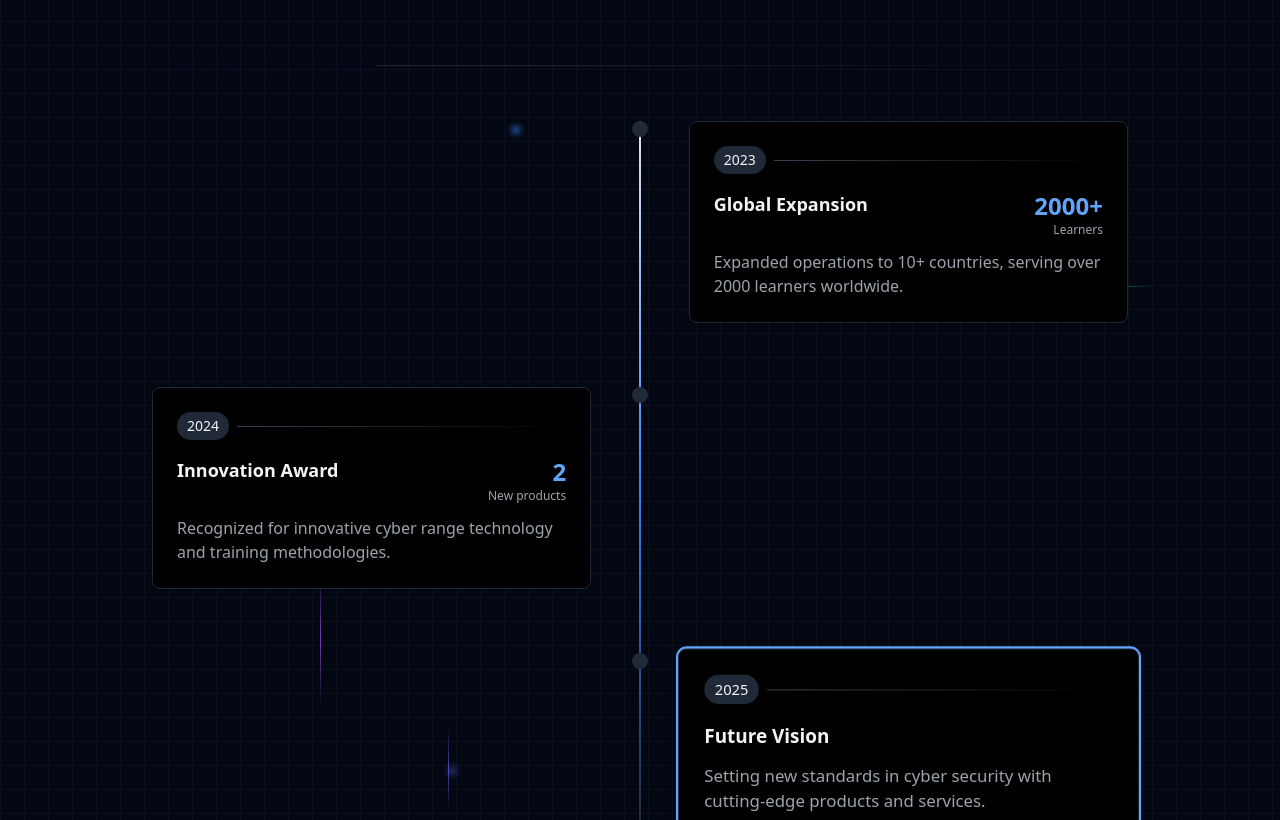
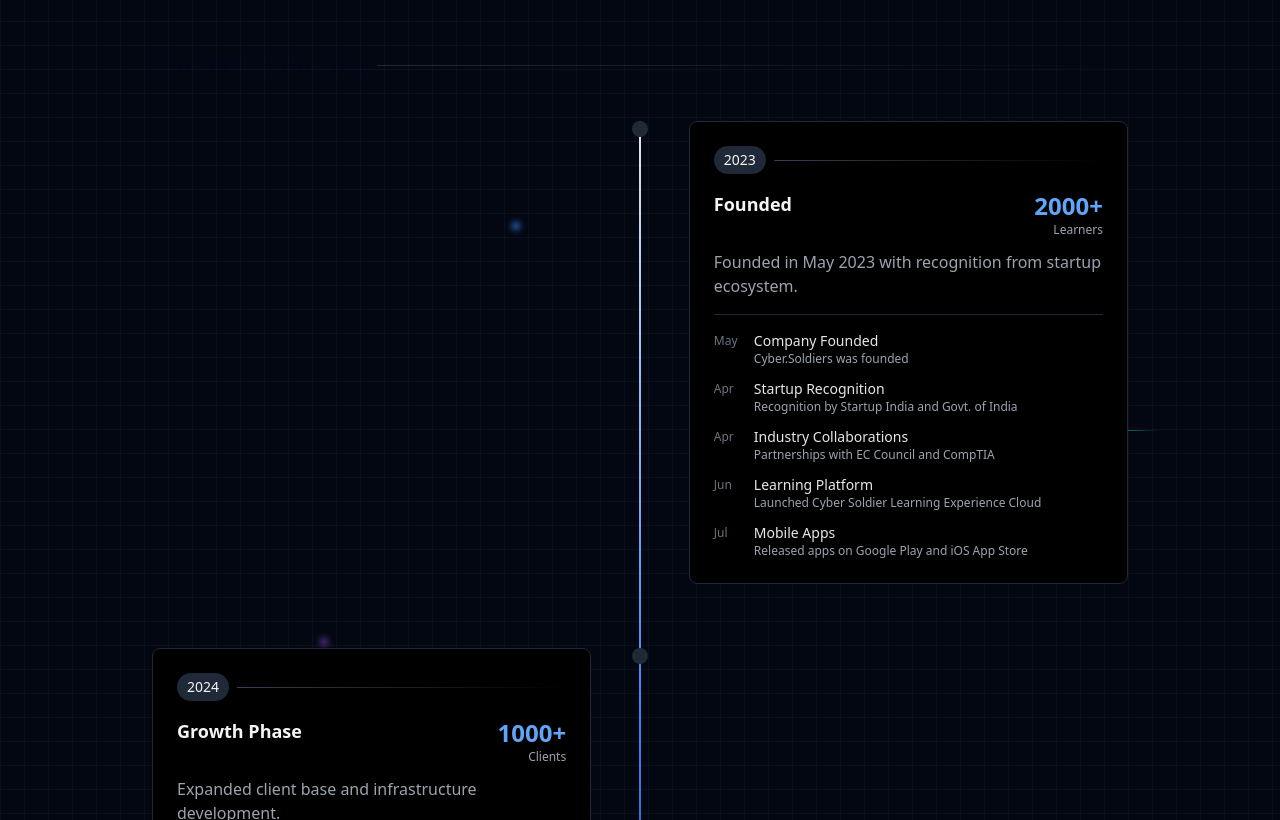
Before and after one commit to Devmangrani/Cyber-Soilders, a React (Vite) app: page /about in a window 1280 px wide. Shown: the part 1980-2800 px from the top of the page. Built offline with nearby package versions, Linux system fonts and the light colour scheme.

Commit message:
Merged devmangrani/main with local changes

```diff
--- a/src/components/about.jsx
+++ b/src/components/about.jsx
@@ -37,22 +37,68 @@ const values = [
 const timeline = [
   {
     year: "2023",
-    title: "Global Expansion",
-    description: "Expanded operations to 10+ countries, serving over 2000 learners worldwide.",
+    title: "Founded",
+    description: "Founded in May 2023 with recognition from startup ecosystem.",
     stat: "2000+",
-    statLabel: "Learners"
+    statLabel: "Learners",
+    events: [
+      {
+        month: "May",
+        title: "Company Founded",
+        description: "Cyber.Soldiers was founded"
+      },
+      {
+        month: "Apr",
+        title: "Startup Recognition",
+        description: "Recognition by Startup India and Govt. of India"
+      },
+      {
+        month: "Apr",
+        title: "Industry Collaborations",
+        description: "Partnerships with EC Council and CompTIA"
+      },
+      {
+        month: "Jun",
+        title: "Learning Platform",
+        description: "Launched Cyber Soldier Learning Experience Cloud"
+      },
+      {
+        month: "Jul",
+        title: "Mobile Apps",
+        description: "Released apps on Google Play and iOS App Store"
+      }
+    ]
   },
   {
     year: "2024",
-    title: "Innovation Award",
-    description: "Recognized for innovative cyber range technology and training methodologies.",
-    stat: "2",
-    statLabel: "New products"
+    title: "Growth Phase",
+    description: "Expanded client base and infrastructure development.",
+    stat: "1000+",
+    statLabel: "Clients",
+    events: [
+      {
+        month: "May",
+        title: "Client Milestone",
+        description: "Acquired over 1000 clients"
+      },
+      {
+        month: "Aug",
+        title: "Infrastructure Development",
+        description: "Started developing Cyber Range & Lab for skilling infrastructure"
+      }
+    ]
   },
   {
     year: "2025",
     title: "Future Vision",
     description: "Setting new standards in cyber security with cutting-edge products and services.",
+    events: [
+      {
+        month: "May",
+        title: "Academic Collaboration",
+        description: "Partnership with IIT Madras for research & knowledge sharing"
+      }
+    ]
   }
 ]
 
@@ -572,10 +618,10 @@ export default function About() {
           <div className="mb-16">
             <h3 className="text-2xl font-bold mb-10 flex items-center">
               <span className="mr-2">Founder's Journey</span>
-              <div className="h-px flex-1 bg-gradient-to-r from-gray-200 from-gray-800"></div>
+              <div className="h-px flex-1 bg-gradient-to-r from-gray-800"></div>
             </h3>
             <div className="relative">
-              <div className="absolute left-0 md:left-[50%] top-0 bottom-0 w-0.5 bg-gradient-to-b from-gray-200 via-blue-500 to-gray-800   transform md:translate-x-[-50%]"></div>
+              <div className="absolute left-0 md:left-[50%] top-0 bottom-0 w-0.5 bg-gradient-to-b from-gray-200 via-blue-500 to-gray-800 transform md:translate-x-[-50%]"></div>
               <div className="space-y-16">
                 {timeline.map((item, index) => (
                   <div
@@ -583,28 +629,43 @@ export default function About() {
                     ref={(el) => addToTimelineRefs(el, index)}
                     data-index={index}
                     className={`relative flex flex-col ${index % 2 === 0 ? 'md:flex-row-reverse' : 'md:flex-row'} gap-8 group timeline-item`}
-                style={{opacity: 0, transform: index % 2 === 0 ? 'translateX(30px)' : 'translateX(-30px)'}}
+                    style={{opacity: 0, transform: index % 2 === 0 ? 'translateX(30px)' : 'translateX(-30px)'}}
                   >
                     <div className="absolute left-0 md:left-[50%] w-4 h-4 rounded-full bg-gray-800 transform translate-x-[-50%] z-10 group-hover:bg-blue-400 transition-all duration-300"></div>
                     <div className={`ml-8 md:ml-0 md:w-[45%] p-6 rounded-lg border border-gray-800 bg-black hover:border-blue-800 hover:shadow-xl transition-all duration-500 ${activeTimelineIndex === index ? 'ring-2 ring-blue-400 scale-105 shadow-lg' : ''} group-hover:translate-y-[-8px]`}>
-                      <div className="absolute top-0 left-0 w-full h-full bg-gradient-to-br from-blue-900/0 to-blue-900/0  group-hover:from-blue-900/10  transition-all duration-500 rounded-lg"></div>
+                      <div className="absolute top-0 left-0 w-full h-full bg-gradient-to-br from-blue-900/0 to-blue-900/0 group-hover:from-blue-900/10 transition-all duration-500 rounded-lg"></div>
 
                       <div className="flex items-center gap-2 mb-4">
-                        <span className="text-sm font-medium bg-gray-800  text-gray-100  px-2.5 py-1 rounded-full">{item.year}</span>
-                        <div className="h-px flex-1 bg-gradient-to-r from-gray-700 to-transparent "></div>
+                        <span className="text-sm font-medium bg-gray-800 text-gray-100 px-2.5 py-1 rounded-full">{item.year}</span>
+                        <div className="h-px flex-1 bg-gradient-to-r from-gray-700 to-transparent"></div>
                       </div>
                       <div className="flex justify-between items-start mb-3">
-                        <h4 className="font-bold text-lg text-gray-100  group-hover:text-blue-600 transition-colors duration-300">{item.title}</h4>
+                        <h4 className="font-bold text-lg text-gray-100 group-hover:text-blue-400 transition-colors duration-300">{item.title}</h4>
                         {item.stat && (
                           <div className="flex flex-col items-end">
-                            <div className="text-2xl font-bold text-blue-400 ">
+                            <div className="text-2xl font-bold text-blue-400">
                               {counterValues[`timeline-${index}`] || item.stat}
                             </div>
-                            <div className="text-xs text-gray-400 ">{item.statLabel}</div>
+                            <div className="text-xs text-gray-400">{item.statLabel}</div>
                           </div>
                         )}
                       </div>
-                      <p className="text-gray-400  relative z-10">{item.description}</p>
+                      <p className="text-gray-400 relative z-10 mb-4">{item.description}</p>
+
+                      {/* Event sub-items */}
+                      {item.events && (
+                        <div className="space-y-3 mt-4 pt-4 border-t border-gray-800">
+                          {item.events.map((event, eventIndex) => (
+                            <div key={eventIndex} className="flex items-start gap-2">
+                              <div className="flex-shrink-0 w-8 text-xs text-gray-500 mt-0.5">{event.month}</div>
+                              <div className="flex-1">
+                                <h5 className="text-sm font-medium text-gray-200">{event.title}</h5>
+                                <p className="text-xs text-gray-400">{event.description}</p>
+                              </div>
+                            </div>
+                          ))}
+                        </div>
+                      )}
                     </div>
                     <div className="hidden md:block md:w-[45%]"></div>
                   </div>
```
